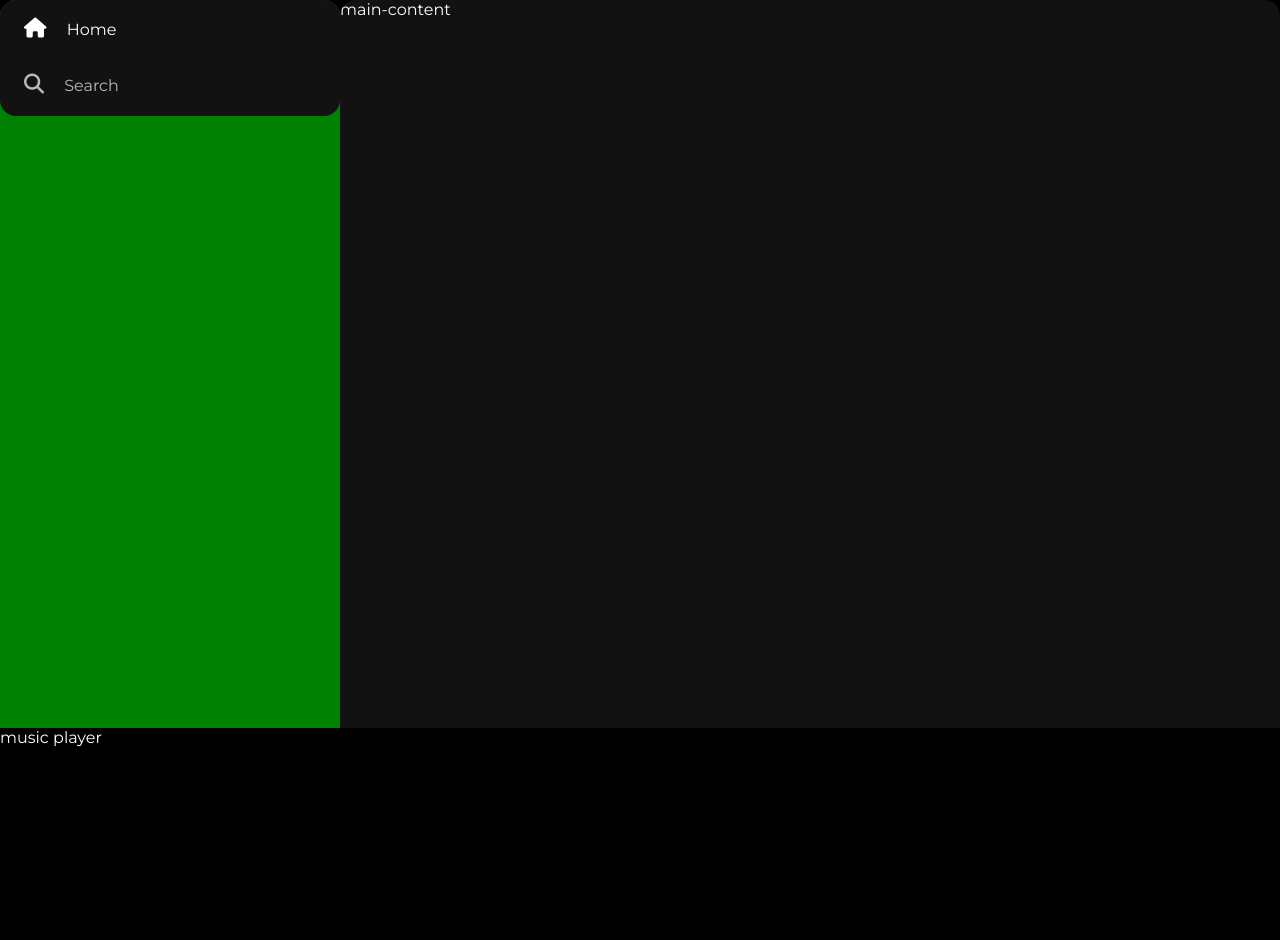
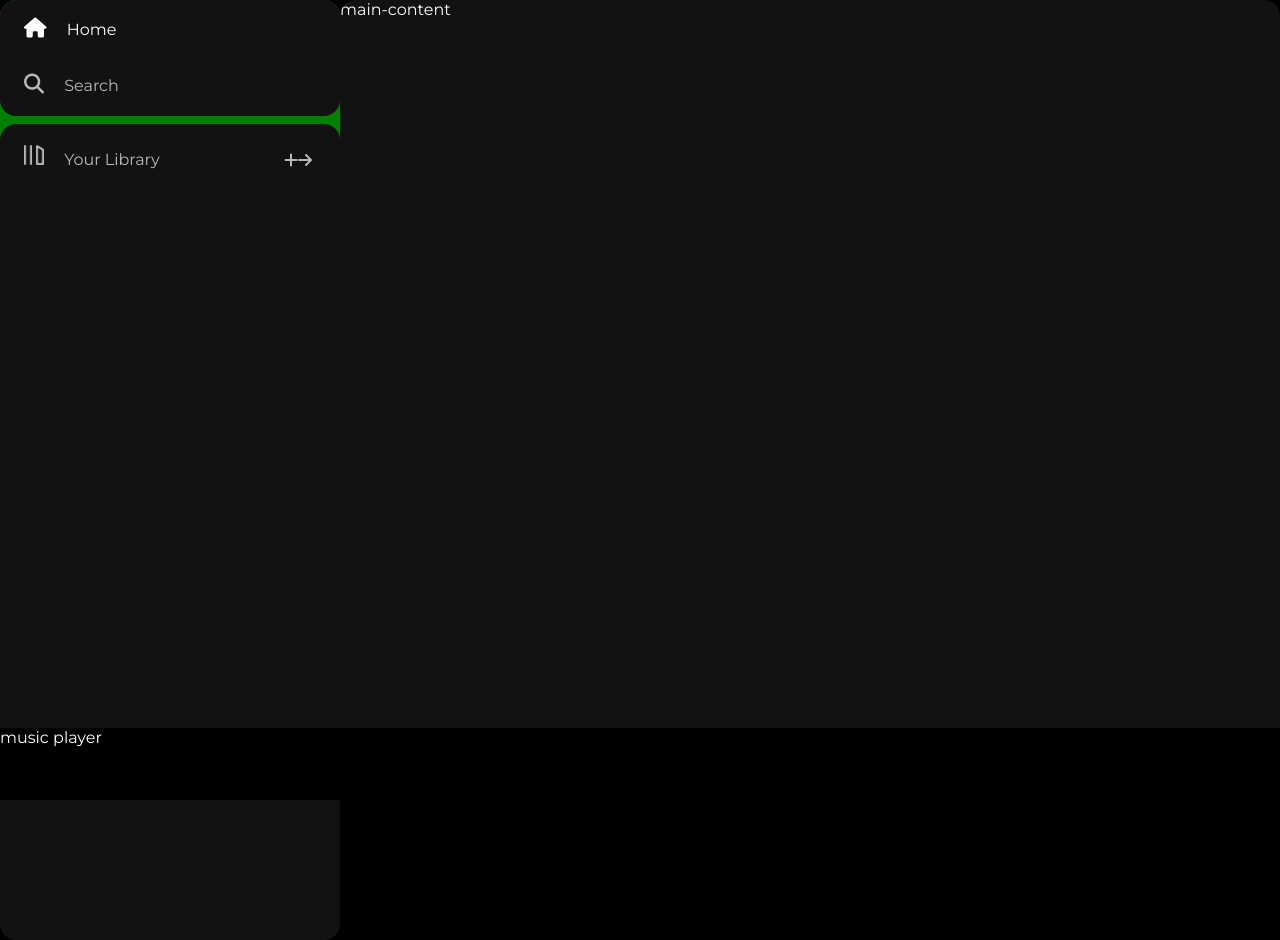
Before and after one commit to Saumajitt/Spotify, a plain HTML site: page index.html in a window 1280 px wide. Before the commit the page ends 800 px from the top, so only its background shows below. Drawn offline with Linux system fonts and the light colour scheme.

Commit message:
library sidebar

```diff
--- a/index.html
+++ b/index.html
@@ -30,7 +30,19 @@
                     <a href="#">Search</a>
                 </div>
             </div>
-            <div class="library"></div>
+            <div class="library">
+                <div class="options">
+                    <div class="lib-option nav-option">
+                        <img src="./assets/library_icon.png">
+                        <a href="#">Your Library</a>
+                    </div>
+                    <div class="icons">
+                        <i class="fa-solid fa-plus"></i>
+                        <i class="fa-solid fa-arrow-right"></i>
+                    </div>
+                </div>
+                <div class="boxes"></div>
+            </div>
         </div>
         <div class="main-content">main-content</div>
         <div class="music-player">music player</div>
--- a/style.css
+++ b/style.css
@@ -67,3 +67,28 @@ a{
     font-size: 1rem;
     margin-left: 1rem;
 }
+
+.library{
+    background-color: #121212;
+    border-radius: 1rem;
+    height: 100%;
+    margin-top: 0.5rem;
+    padding:0.5rem 0.75rem;
+}
+.options{
+    display: flex;
+    justify-content: space-between;
+    align-items: center;
+}
+
+.lib-option img{
+    height:1.25rem;
+    width:1.25rem;
+}
+
+.icons{
+    font-size: 1.25;
+    opacity: 0.7;
+    margin: 1rem;
+    display: flex;
+}
```
